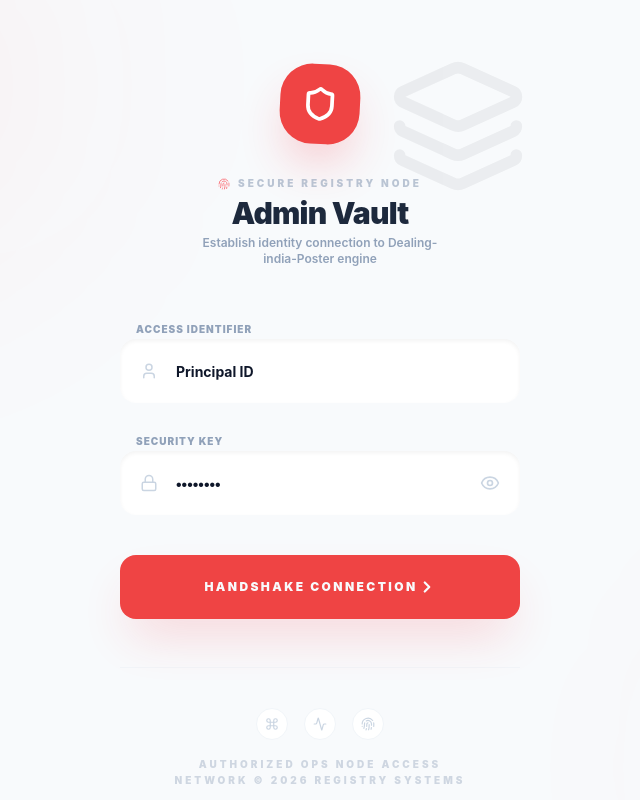
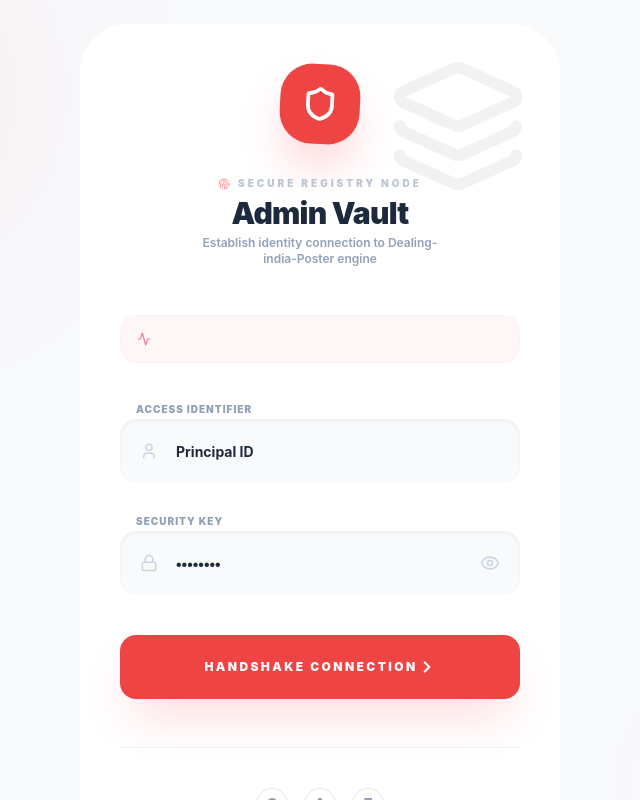
Before and after one commit to harshu-panchal/Dealing-india-Poster, a React (Vite) app in the folder frontend/: page /admin/login in a window 1280 px wide. Shown: the whole page, without its empty margins (320-960 px from the left). Built offline with nearby package versions, Linux system fonts and the light colour scheme.

Commit message:
verclel changes 2

```diff
--- a/frontend/src/admin/pages/AdminLogin.jsx
+++ b/frontend/src/admin/pages/AdminLogin.jsx
@@ -44,12 +44,12 @@ const AdminLogin = () => {
   };
 
   return (
-    <div ref={containerRef} className="min-h-screen w-full bg-slate-50 dark:bg-slate-950 flex items-center justify-center p-6 relative overflow-hidden bg-[radial-gradient(circle_at_top_right,_var(--tw-gradient-stops))] from-red-100/20 via-transparent to-transparent">
+    <div ref={containerRef} className="min-h-screen w-full bg-slate-50 flex items-center justify-center p-6 relative overflow-hidden bg-[radial-gradient(circle_at_top_right,_var(--tw-gradient-stops))] from-red-100/20 via-transparent to-transparent">
       {/* Background Ornaments */}
       <div className="absolute top-[-10%] left-[-10%] w-[40%] h-[40%] bg-red-500/5 blur-[120px] rounded-full" />
       <div className="absolute bottom-[-10%] right-[-10%] w-[30%] h-[40%] bg-[#ef4444]/5 blur-[100px] rounded-full" />
 
-      <Card className="login-card w-full max-w-[480px] p-10 border-none shadow-[0_32px_64px_-12px_rgba(0,0,0,0.08)] dark:shadow-none dark:bg-slate-900 rounded-[3rem] relative z-10 overflow-hidden">
+      <Card className="login-card w-full max-w-[480px] p-10 border-none shadow-[0_32px_64px_-12px_rgba(0,0,0,0.08)] bg-white rounded-[3rem] relative z-10 overflow-hidden">
         <div className="absolute top-0 right-0 p-8 opacity-5">
            <Layers size={140} className="text-slate-950 dark:text-white" />
         </div>
@@ -68,12 +68,10 @@ const AdminLogin = () => {
           </div>
         </div>
 
-        {error && (
-          <div className="login-item bg-rose-50 dark:bg-rose-500/10 border border-rose-100 dark:border-rose-500/20 text-rose-600 dark:text-rose-400 text-[10px] font-black tracking-widest uppercase p-4 rounded-2xl mb-8 flex items-center gap-3 animate-pulse">
+          <div className="login-item bg-rose-50 border border-rose-100 text-rose-600 text-[10px] font-black tracking-widest uppercase p-4 rounded-2xl mb-8 flex items-center gap-3 animate-pulse">
             <Activity size={14} />
             {error}
           </div>
-        )}
 
         <form onSubmit={handleLogin} className="space-y-6 relative">
           <div className="login-item space-y-2">
@@ -85,7 +83,7 @@ const AdminLogin = () => {
               <Input
                 type="text"
                 required
-                className="h-16 pl-14 bg-white dark:bg-[var(--admin-input-bg)] border-none rounded-2xl text-sm font-bold shadow-inner"
+                className="h-16 pl-14 bg-slate-50 border-none rounded-2xl text-sm font-bold text-slate-800 shadow-inner"
                 placeholder="Principal ID"
                 value={formData.username}
                 onChange={(e) => setFormData({...formData, username: e.target.value})}
@@ -102,7 +100,7 @@ const AdminLogin = () => {
               <Input
                 type={showPassword ? 'text' : 'password'}
                 required
-                className="h-16 pl-14 pr-14 bg-white dark:bg-[var(--admin-input-bg)] border-none rounded-2xl text-sm font-black shadow-inner"
+                className="h-16 pl-14 pr-14 bg-slate-50 border-none rounded-2xl text-sm font-black text-slate-800 shadow-inner"
                 placeholder="••••••••"
                 value={formData.password}
                 onChange={(e) => setFormData({...formData, password: e.target.value})}
@@ -141,9 +139,9 @@ const AdminLogin = () => {
 
         <div className="login-item mt-12 flex flex-col items-center gap-4 border-t border-slate-100 dark:border-slate-800 pt-10">
            <div className="flex gap-4">
-              <div className="w-8 h-8 rounded-lg bg-white dark:bg-slate-950 border border-slate-100 dark:border-slate-800 flex items-center justify-center text-slate-300"><Command size={14} /></div>
-              <div className="w-8 h-8 rounded-lg bg-white dark:bg-slate-950 border border-slate-100 dark:border-slate-800 flex items-center justify-center text-slate-300"><Activity size={14} /></div>
-              <div className="w-8 h-8 rounded-lg bg-white dark:bg-slate-950 border border-slate-100 dark:border-slate-800 flex items-center justify-center text-slate-300"><Fingerprint size={14} /></div>
+              <div className="w-8 h-8 rounded-lg bg-white border border-slate-200 flex items-center justify-center text-slate-400 font-bold">C</div>
+              <div className="w-8 h-8 rounded-lg bg-white border border-slate-200 flex items-center justify-center text-slate-400 font-bold">A</div>
+              <div className="w-8 h-8 rounded-lg bg-white border border-slate-200 flex items-center justify-center text-slate-400 font-bold">F</div>
            </div>
            <p className="text-center text-slate-400 text-[10px] font-black uppercase tracking-[0.3em] leading-relaxed opacity-40">
               Authorized Ops Node Access<br/>
```
